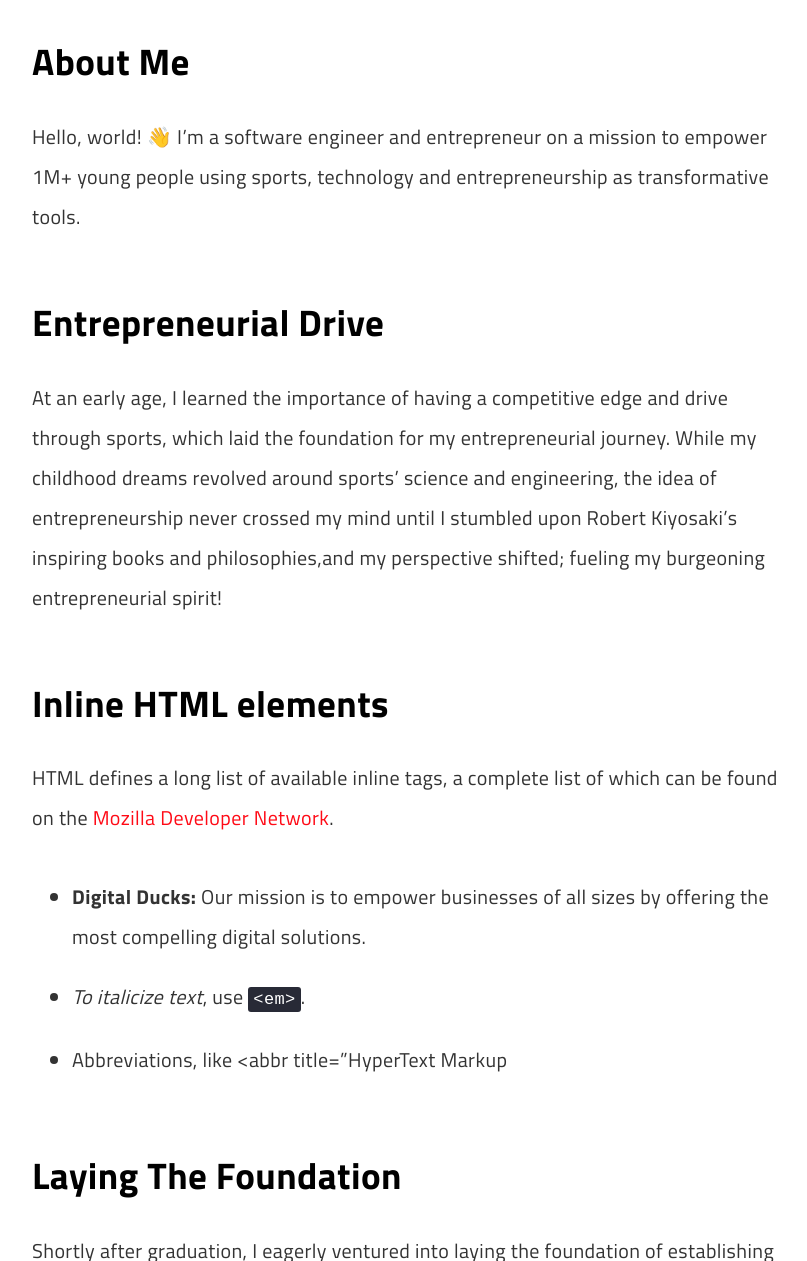
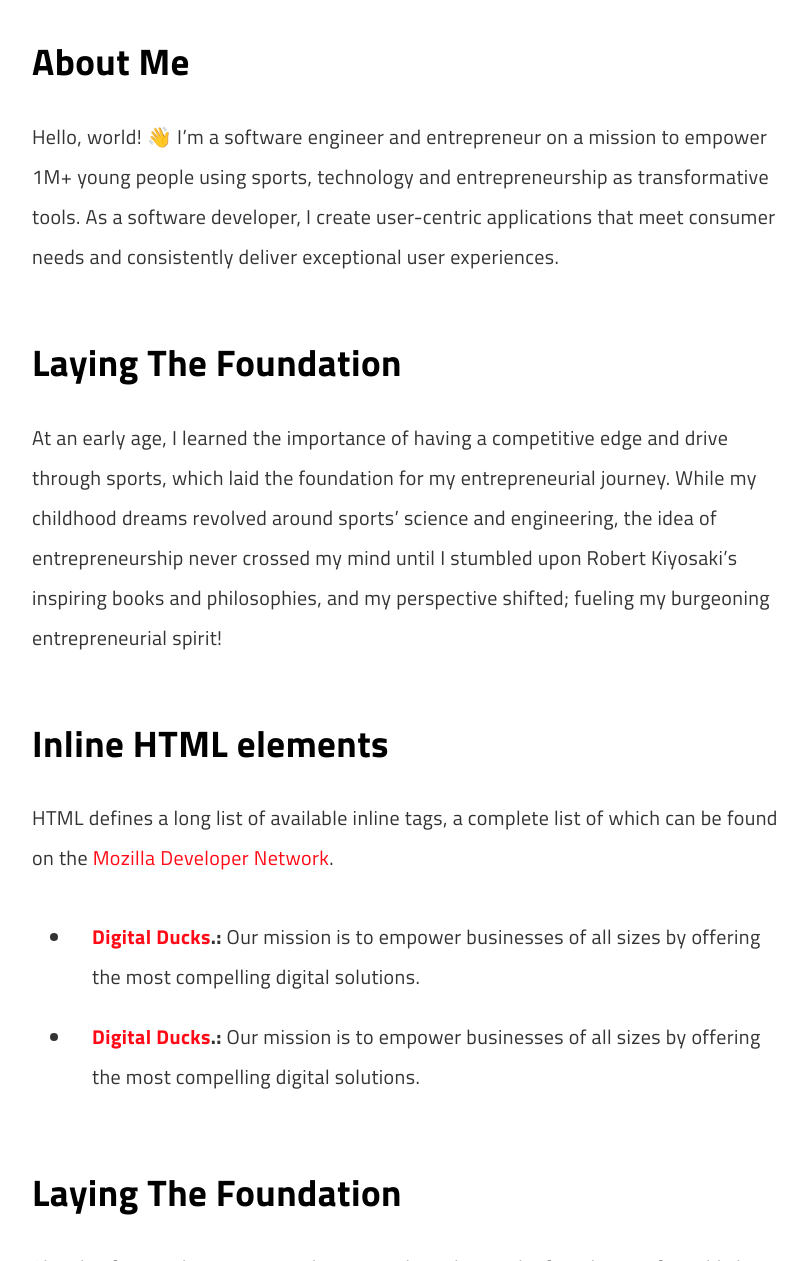
Before and after one commit to marv0/marv0.github.io, a Jekyll site: the page built from pages/about.md, in a window 1280 px wide and 1400 px high, scrolled down 344 px, cut to the strip 139-1400 px from the top of the window. Shown: the whole strip, without its empty margins (228-1035 px from the left). Built offline with Jekyll 4.4.1, drawn with Linux system fonts in a browser that asks for light colours; a script that is not in the unit is left out; some of the changed text lies outside the part shown.

Commit message:
Update about.md

```diff
--- a/pages/about.md
+++ b/pages/about.md
@@ -10,33 +10,29 @@ permalink: /about/
 
 ## About Me
 
-Hello, world! 👋 I'm a software engineer and entrepreneur on a mission to empower 1M+ young people using sports, technology and entrepreneurship as transformative tools.
+Hello, world! 👋 I'm a software engineer and entrepreneur on a mission to empower 1M+ young people using sports, technology and entrepreneurship as transformative tools. As a software developer, I create user-centric applications that meet consumer needs and consistently deliver exceptional user experiences.
 
-## Entrepreneurial Drive
+## Laying The Foundation
 
-At an early age, I learned the importance of having a competitive edge and drive through sports, which laid the foundation for my entrepreneurial journey. While my childhood dreams revolved around sports' science and engineering, the idea of entrepreneurship never crossed my mind until I stumbled upon Robert Kiyosaki's inspiring books and philosophies,and my perspective shifted; fueling my burgeoning entrepreneurial spirit!
+At an early age, I learned the importance of having a competitive edge and drive through sports, which laid the foundation for my entrepreneurial journey. While my childhood dreams revolved around sports' science and engineering, the idea of entrepreneurship never crossed my mind until I stumbled upon Robert Kiyosaki's inspiring books and philosophies, and my perspective shifted; fueling my burgeoning entrepreneurial spirit!
 
 ## Inline HTML elements
 
 HTML defines a long list of available inline tags, a complete list of which can be found on the [Mozilla Developer Network](https://developer.mozilla.org/en-US/docs/Web/HTML/Element).
 
-- **Digital Ducks:** Our mission is to empower businesses of all sizes by offering the most compelling digital solutions.
-- *To italicize text*, use `<em>`.
-- Abbreviations, like <abbr title="HyperText Markup
+- **[Digital Ducks](https://www.digitalducks.co.ke).:** Our mission is to empower businesses of all sizes by offering the most compelling digital solutions.
+
+- **[Digital Ducks](https://www.digitalducks.co.ke).:** Our mission is to empower businesses of all sizes by offering the most compelling digital solutions.
 
 ## Laying The Foundation
 
 Shortly after graduation, I eagerly ventured into laying the foundation of establishing [Digital Ducks](https://www.digitalducks.co.ke), a dynamic enterprise that has since soared to remarkable heights, enabling businesses to navigate the ever-evolving digital landscape and achieve growth and success.
 
-My passion for entrepreneurship has further led me to focus on making a positive impact on Africa’s social and economic landscape. Through [Young Invested](https://www.younginvested.org), we aim to empower young people and foster social and economic growth within our communities using sports, technology, and entrepreneurship as powerful tools. We believe in harnessing the transformative potential of these fields and providing the essential tools, resources, mentors, and opportunities for our communities to thrive and create positive change.
-
-## Technical Expertise
-
-As a software developer, I create user-centric applications that meet consumer needs and consistently deliver exceptional user experiences. View my [GitHub](https://github.com/marv0).
+My passion for entrepreneurship has further led me to focus on positively impacting Africa’s social and economic landscape. Through [Young Invested](https://www.younginvested.org), we aim to empower young people and foster social and economic growth within our communities using sports, technology, and entrepreneurship as powerful tools. We believe in harnessing the transformative potential of these fields and providing the essential tools, resources, mentors, and opportunities for our communities to thrive and create positive change.
 
 ## Why This Blog?
 
-I started this [blog](/) as a way to document my journey while sharing valuable insights on business, entrepreneurship and a range of technologies that extend beyond just software. *Moreover, I anticipate delving into areas associated with personal development and more.* If you have the slightest interest in building and delivering great products and services, this blog is for you!
+I started this [blog](/) to document my journey while sharing valuable insights on business, entrepreneurship and a range of technologies that extend beyond just software. *Moreover, I anticipate delving into areas associated with personal development and more.* If you have the slightest interest in building and delivering great products and services, this blog is for you!
 
 ## Closing Remarks
 
```
